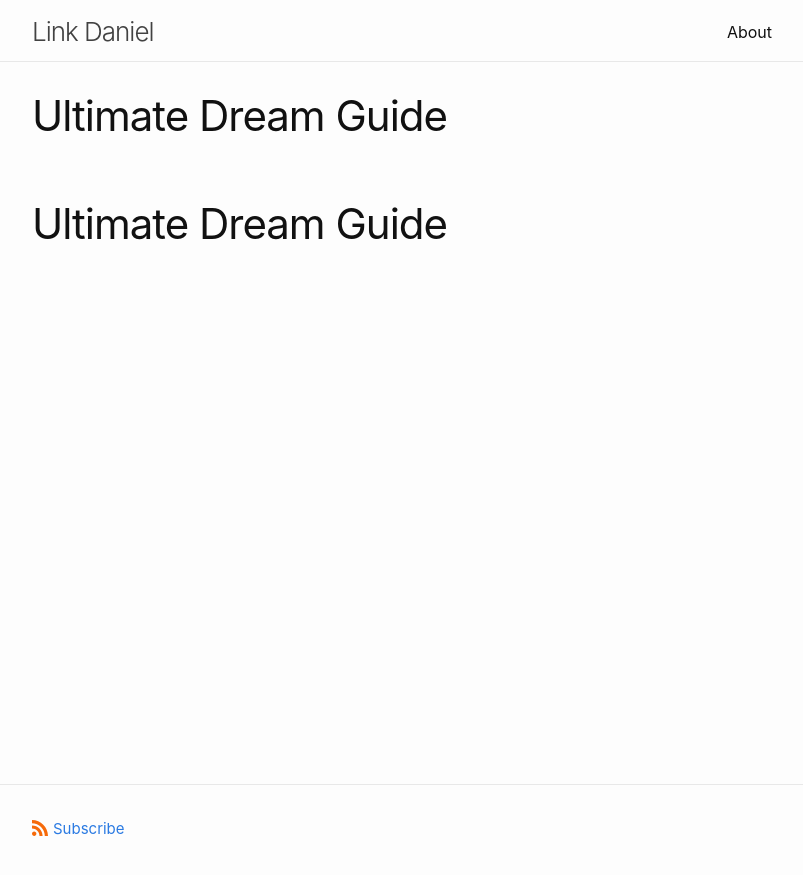
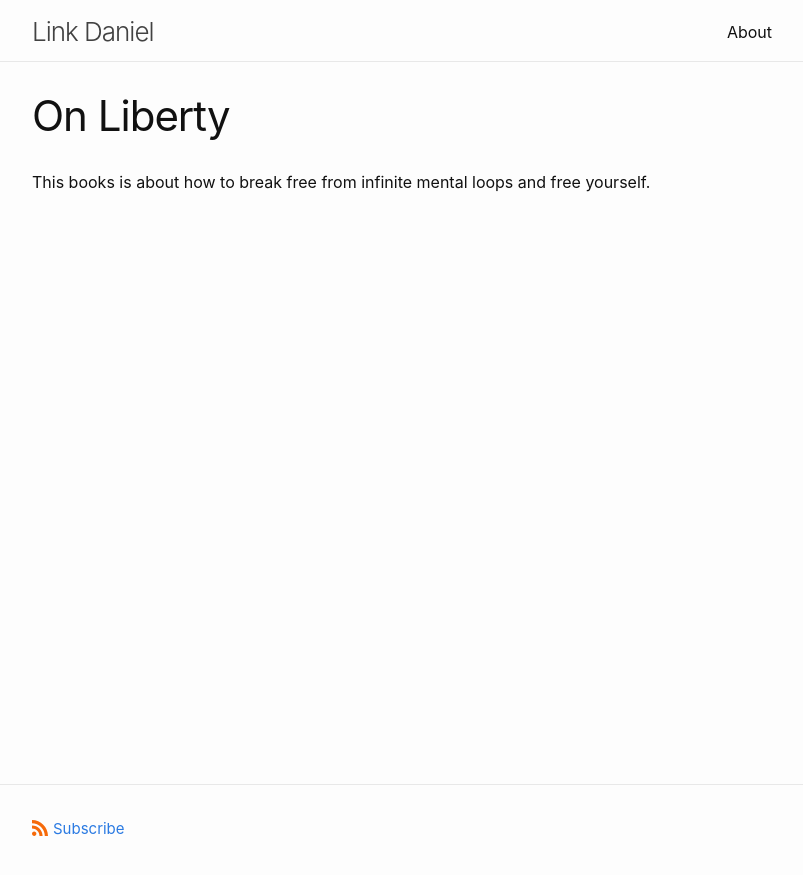
Before and after one commit to link-daniel/link.github.io, a Jekyll site: the page built from liberty.md, in a window 1280 px wide. Shown: the top 875 px of the page, without its empty margins (238-1041 px from the left). Built offline with Jekyll 4.4.1, drawn with Linux system fonts in a browser that asks for light colours.

Commit message:
Update liberty.md

```diff
--- a/liberty.md
+++ b/liberty.md
@@ -1,8 +1,8 @@
 ---
 layout: post
-title:  "Ultimate Dream Guide"
+title:  "On Liberty"
 categories:
 tags:
 ---
 
-# Ultimate Dream Guide
+This books is about how to break free from infinite mental loops and free yourself.
```
